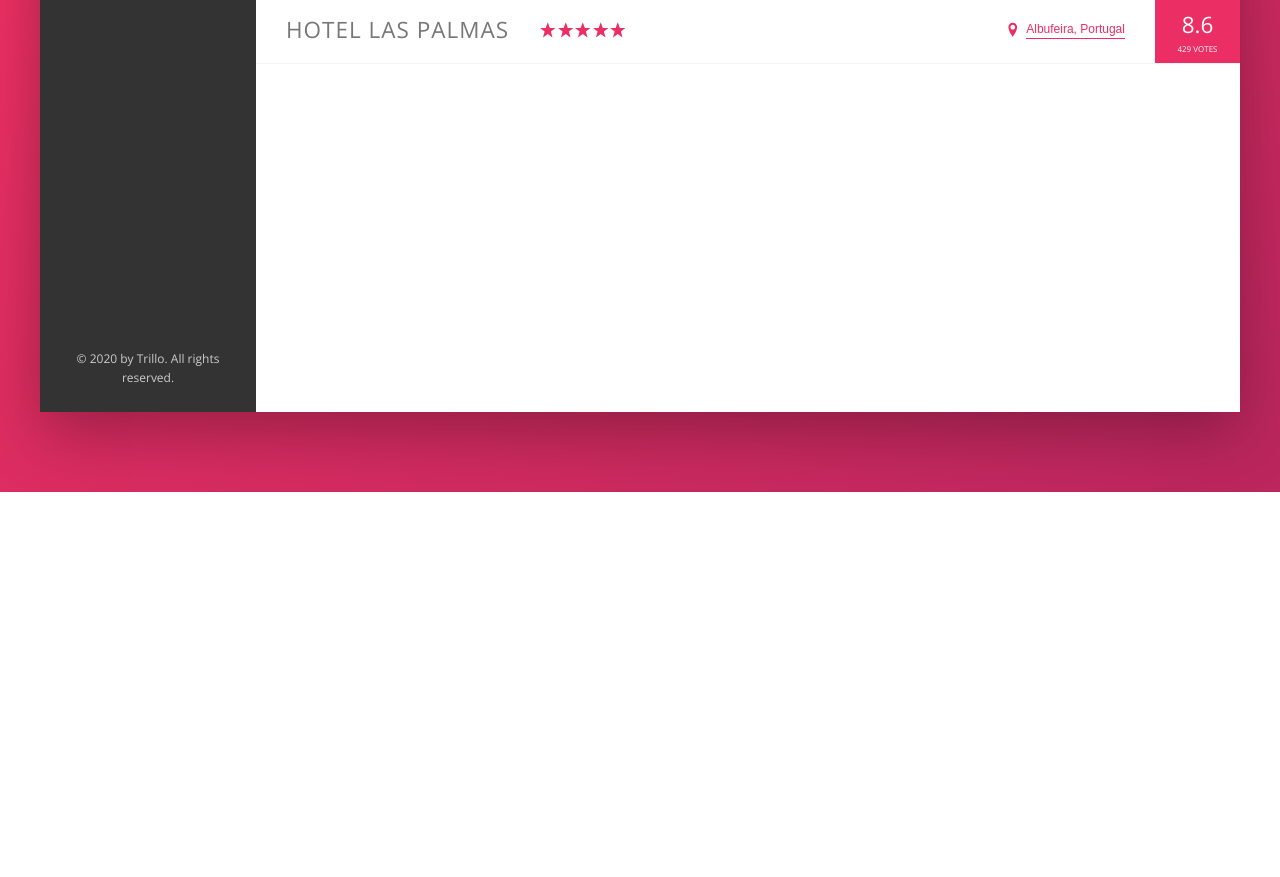
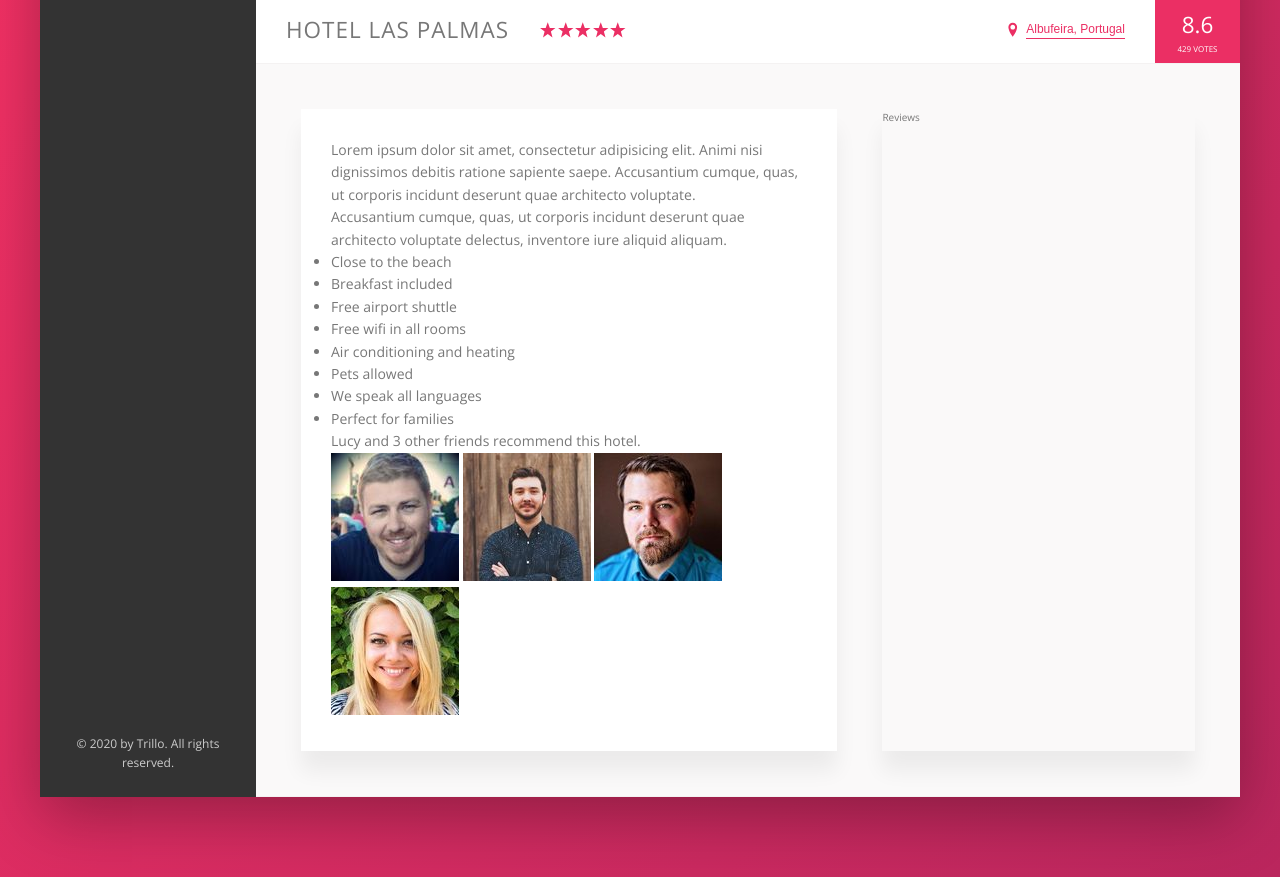
Before and after one commit to PFurtak/trillo-flex, a website: page index.html in a window 1280 px wide. Shown: the part 538-1415 px from the top of the page. Before the commit the page ends 1030 px from the top, so only its background shows below. Drawn offline with nearby package versions, Linux system fonts and the light colour scheme.

Commit message:
Started hotel description section

```diff
--- a/index.html
+++ b/index.html
@@ -143,6 +143,61 @@
               <div class="overview__rating-count">429 votes</div>
             </div>
           </div>
+
+          <div class="detail">
+            <div class="description">
+              <p class="paragraph">
+                Lorem ipsum dolor sit amet, consectetur adipisicing elit. Animi
+                nisi dignissimos debitis ratione sapiente saepe. Accusantium
+                cumque, quas, ut corporis incidunt deserunt quae architecto
+                voluptate.
+              </p>
+              <p class="paragraph">
+                Accusantium cumque, quas, ut corporis incidunt deserunt quae
+                architecto voluptate delectus, inventore iure aliquid aliquam.
+              </p>
+              <ul class="list">
+                <li class="list__item">Close to the beach</li>
+                <li class="list__item">Breakfast included</li>
+                <li class="list__item">Free airport shuttle</li>
+                <li class="list__item">Free wifi in all rooms</li>
+                <li class="list__item">Air conditioning and heating</li>
+                <li class="list__item">Pets allowed</li>
+                <li class="list__item">We speak all languages</li>
+                <li class="list__item">Perfect for families</li>
+              </ul>
+              <div class="recommend">
+                <p class="recommend__count">
+                  Lucy and 3 other friends recommend this hotel.
+                </p>
+                <div class="recommend__friends">
+                  <img
+                    src="img/user-3.jpg"
+                    alt="Friend 1"
+                    class="recommend__photo"
+                  />
+                  <img
+                    src="img/user-4.jpg"
+                    alt="Friend 2"
+                    class="recommend__photo"
+                  />
+                  <img
+                    src="img/user-5.jpg"
+                    alt="Friend 3"
+                    class="recommend__photo"
+                  />
+                  <img
+                    src="img/user-6.jpg"
+                    alt="Friend 4"
+                    class="recommend__photo"
+                  />
+                </div>
+              </div>
+            </div>
+            <div class="user-reviews">
+              Reviews
+            </div>
+          </div>
         </main>
       </div>
     </div>
--- a/sass/_layout.scss
+++ b/sass/_layout.scss
@@ -33,5 +33,25 @@
 .hotel-view {
   background-color: white;
   flex: 1;
-  height: 80rem;
 }
+
+.detail {
+  display: flex;
+  padding: 4.5rem;
+  background-color: var(--color-grey-light-1);
+  border-bottom: 1px solid var(--color-grey-light-2);
+}
+
+.description {
+  font-size: 1.4rem;
+  background-color: #fff;
+  box-shadow: 0 2rem 2rem rgba(0, 0, 0, 0.06);
+  padding: 3rem;
+  flex: 0 0 60%;
+  margin-right: 4.5rem;
+}
+
+.user-reviews {
+  box-shadow: 0 2rem 2rem rgba(0, 0, 0, 0.06);
+  flex: 1;
+}
```
Also changed, not shown: css/style.css.
